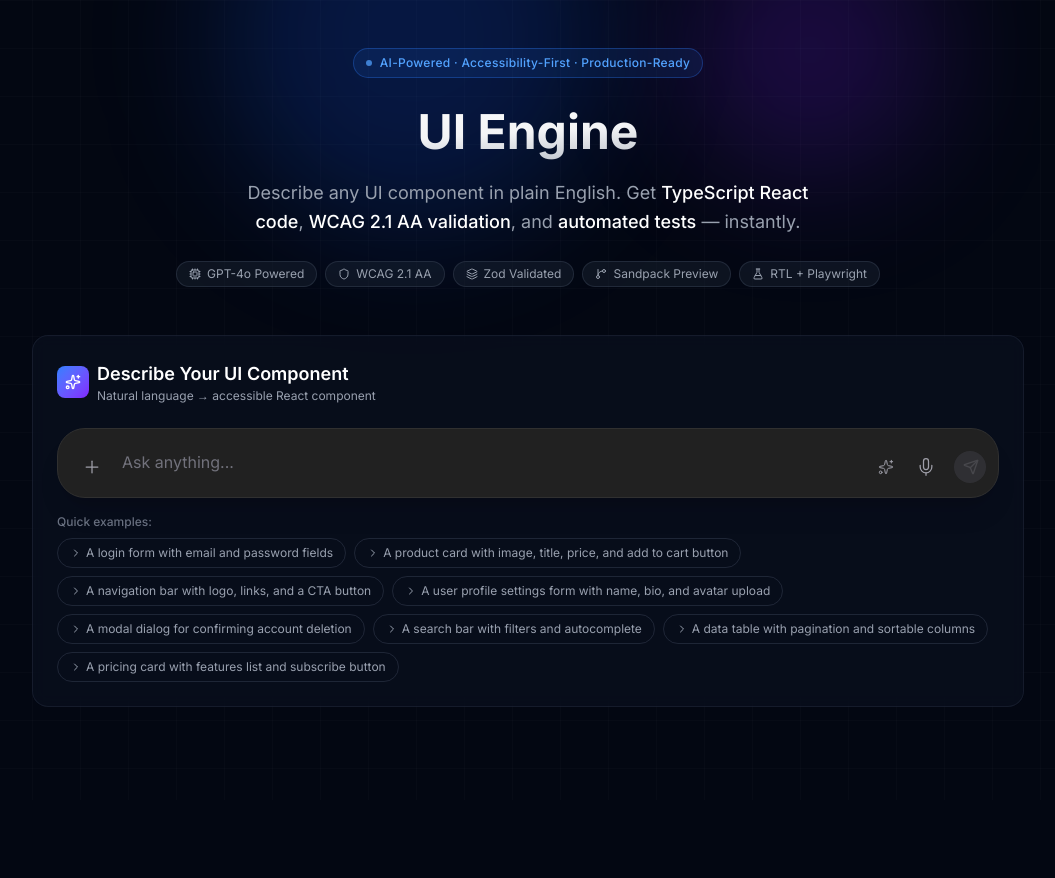
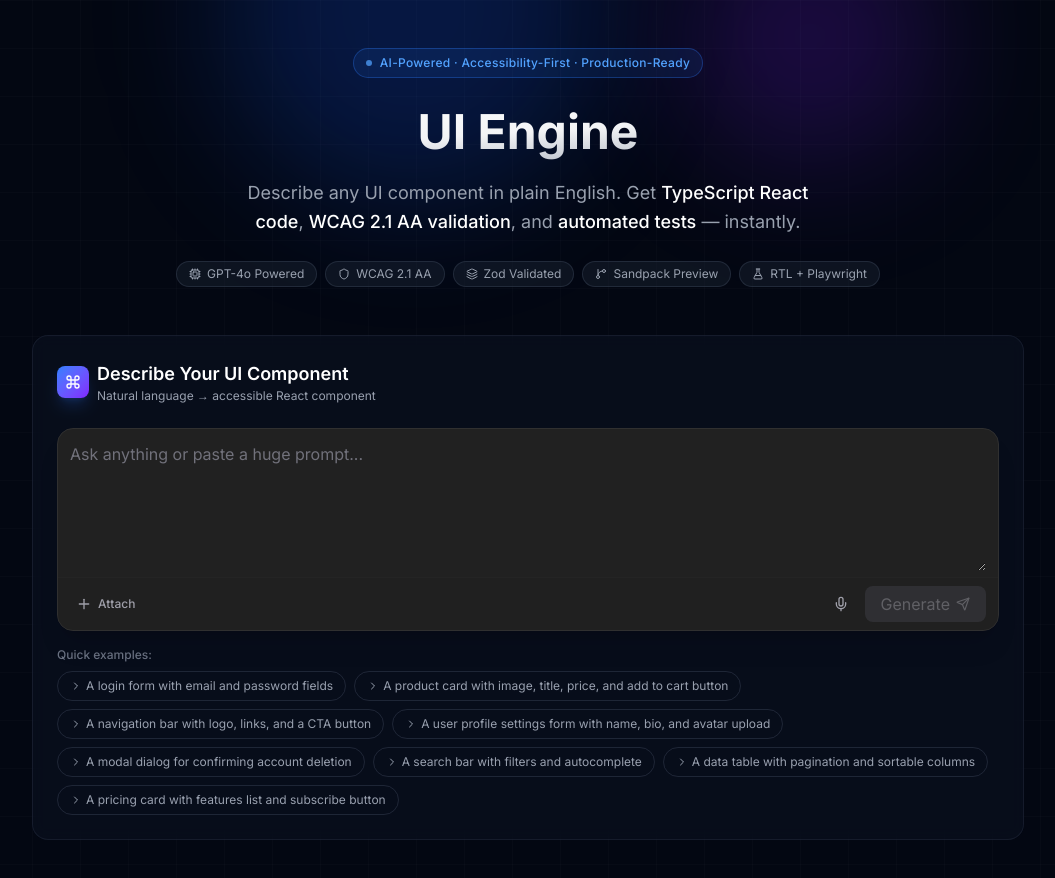
Before and after one commit to shekhargiri005-dotcom/AI-powered-accessibility-first-UI-engine, a Next.js app: page / in a window 1280 px wide. Shown: the top 878 px of the page, without its empty margins (112-1167 px from the left). Before the commit the page ends 800 px from the top, so only its background shows below. Built offline with nearby package versions, Linux system fonts and the light colour scheme.

Commit message:
style: completely redesign prompt input to be a vertically expanding rich text box with action footer rather than a restrictive horizontal pill

```diff
--- a/components/PromptInput.tsx
+++ b/components/PromptInput.tsx
@@ -1,7 +1,7 @@
 'use client';
 
 import React, { useState, useRef, useEffect } from 'react';
-import { Sparkles, Send, Loader2, ChevronRight, Mic, X, Plus } from 'lucide-react';
+import { Send, Loader2, ChevronRight, Mic, X, Plus, Command } from 'lucide-react';
 
 const EXAMPLE_PROMPTS = [
   'A login form with email and password fields',
@@ -139,8 +139,8 @@ export default function PromptInput({ onSubmit, isLoading }: PromptInputProps) {
     <section aria-labelledby="prompt-heading">
       <div className="mb-6">
         <div className="flex items-center gap-2 mb-2">
-          <div className="w-8 h-8 rounded-lg bg-gradient-to-br from-blue-500 to-violet-600 flex items-center justify-center">
-            <Sparkles className="w-4 h-4 text-white" />
+          <div className="w-8 h-8 rounded-lg bg-gradient-to-br from-blue-500 to-violet-600 flex items-center justify-center shadow-lg shadow-blue-500/20">
+            <Command className="w-4 h-4 text-white" />
           </div>
           <div>
             <h2 id="prompt-heading" className="text-lg font-semibold text-white">
@@ -151,14 +151,12 @@ export default function PromptInput({ onSubmit, isLoading }: PromptInputProps) {
             </p>
           </div>
         </div>
-      </div>
-
-      <form onSubmit={handleSubmit} aria-label="UI component generation form" className="relative group">
+      </div>      <form onSubmit={handleSubmit} aria-label="UI component generation form" className="relative group">
         <div className={`
-          relative flex flex-col w-full min-h-[56px] transition-all duration-300
+          relative flex flex-col w-full transition-all duration-300
           bg-[#212121] backdrop-blur-md border border-[#303030]
           ${isFocused ? 'ring-1 ring-white/10 shadow-2xl' : 'hover:border-[#404040] shadow-xl'}
-          rounded-[28px] overflow-hidden
+          rounded-2xl overflow-hidden
         `}>
 
           {/* Active Recording State */}
@@ -177,9 +175,33 @@ export default function PromptInput({ onSubmit, isLoading }: PromptInputProps) {
             </div>
           )}
 
-          <div className="flex items-end px-2 py-2 w-full">
+          {/* Expanding Text Area */}
+          <div className="relative p-3 pb-0">
+             <textarea
+              id="component-prompt"
+              name="component-prompt"
+              rows={prompt.split('\n').length > 5 ? Math.min(prompt.split('\n').length, 15) : 5}
+              className="
+                w-full resize-y bg-transparent text-zinc-100
+                placeholder-zinc-500 text-sm sm:text-base leading-relaxed
+                outline-none focus:outline-none min-h-[120px] max-h-[600px] overflow-y-auto
+              "
+              placeholder="Ask anything or paste a huge prompt..."
+              value={prompt}
+              onChange={(e) => setPrompt(e.target.value)}
+              onFocus={() => setIsFocused(true)}
+              onBlur={() => setIsFocused(false)}
+              disabled={isLoading}
+              maxLength={maxChars + 100}
+              aria-label="Component description"
+              aria-required="true"
+            />
+          </div>
+
+          {/* Bottom Action Bar */}
+          <div className="flex items-center justify-between px-3 py-2 bg-[#212121]/50 border-t border-[#303030]/30">
             {/* Left Actions */}
-            <div className="flex items-center pr-2 pl-2 pb-1 gap-2">
+            <div className="flex items-center gap-2">
                <input
                 type="file"
                 ref={fileInputRef}
@@ -191,49 +213,26 @@ export default function PromptInput({ onSubmit, isLoading }: PromptInputProps) {
                 type="button"
                 onClick={() => fileInputRef.current?.click()}
                 disabled={isProcessingImage}
-                className="p-2 text-zinc-400 hover:text-white hover:bg-white/10 rounded-full transition-colors focus:outline-none disabled:opacity-50"
+                className="p-1.5 text-zinc-400 hover:text-white hover:bg-white/10 rounded-md transition-colors focus:outline-none disabled:opacity-50 flex items-center gap-1.5 text-xs font-medium"
               >
-                {isProcessingImage ? <Loader2 className="w-5 h-5 stroke-[1.5] animate-spin text-blue-400" /> : <Plus className="w-5 h-5 stroke-[1.5]" />}
+                {isProcessingImage ? <Loader2 className="w-4 h-4 stroke-[2] animate-spin text-blue-400" /> : <Plus className="w-4 h-4 stroke-[2]" />}
+                <span className="hidden sm:inline">Attach</span>
               </button>
             </div>
 
-            {/* Expanding Text Area */}
-            <div className="flex-1 relative pb-1">
-               <textarea
-                id="component-prompt"
-                name="component-prompt"
-                rows={prompt.split('\\n').length > 3 ? 3 : prompt.split('\\n').length}
-                className="
-                  w-full resize-none bg-transparent pt-3 pb-1 px-1 text-zinc-100
-                  placeholder-zinc-500 text-sm sm:text-base leading-relaxed
-                  outline-none focus:outline-none min-h-[40px] max-h-[200px] overflow-y-auto
-                "
-                placeholder="Ask anything..."
-                value={prompt}
-                onChange={(e) => setPrompt(e.target.value)}
-                onFocus={() => setIsFocused(true)}
-                onBlur={() => setIsFocused(false)}
-                disabled={isLoading}
-                maxLength={maxChars + 100}
-                aria-label="Component description"
-                aria-required="true"
-              />
-            </div>
-
             {/* Right Actions & Submit */}
-            <div className="flex items-center pl-2 gap-1.5 pb-1 pr-1">
+            <div className="flex items-center gap-2">
+              <span className={`text-xs mr-2 transition-opacity duration-300 ${charCount > maxChars ? 'text-red-400 opacity-100' : 'text-zinc-500 opacity-0 group-hover:opacity-100'}`}>
+                {charCount}/{maxChars}
+              </span>
 
               {/* Optional glowing dot (if active/processing) */}
               {isLoading && (
                 <div className="w-2 h-2 rounded-full bg-emerald-500 mr-2 animate-pulse shadow-[0_0_8px_rgba(16,185,129,0.6)]"></div>
               )}
 
-              <button type="button" className="p-2 text-zinc-400 hover:text-white hover:bg-white/10 rounded-full transition-colors focus:outline-none hidden sm:block">
-                <Sparkles className="w-4 h-4 stroke-[1.5]" />
-              </button>
-
-              <button type="button" onClick={toggleRecording} className={`p-2 rounded-full transition-colors focus:outline-none hidden sm:block ${isRecording ? 'bg-red-500/20 text-red-500' : 'text-zinc-400 hover:text-white hover:bg-white/10'}`}>
-                <Mic className="w-5 h-5 stroke-[1.5]" />
+              <button type="button" onClick={toggleRecording} className={`p-2 rounded-lg transition-colors focus:outline-none ${isRecording ? 'bg-red-500/20 text-red-500' : 'text-zinc-400 hover:text-white hover:bg-white/10'}`}>
+                <Mic className="w-4 h-4 stroke-[2]" />
               </button>
 
               <button
@@ -241,27 +240,23 @@ export default function PromptInput({ onSubmit, isLoading }: PromptInputProps) {
                 disabled={!prompt.trim() || isLoading || isOverLimit || isProcessingImage}
                 aria-label={isLoading ? 'Generating component, please wait' : 'Generate component'}
                 className={`
-                  flex items-center justify-center w-8 h-8 rounded-full ml-1
+                  flex items-center justify-center px-4 py-1.5 rounded-lg
                   transition-all duration-200 focus:outline-none focus:ring-2 focus:ring-offset-2 focus:ring-offset-[#212121] focus:ring-white
                   ${isLoading || !prompt.trim()
                     ? 'bg-zinc-700 text-zinc-400 cursor-not-allowed opacity-50'
-                    : 'bg-white text-black hover:scale-105 active:scale-95 shadow-md'
+                    : 'bg-white text-black hover:bg-gray-200 shadow-md font-medium text-sm'
                   }
                 `}
               >
                 {isLoading ? (
-                  <Loader2 className="w-4 h-4 animate-spin text-white" aria-hidden="true" />
+                  <Loader2 className="w-4 h-4 animate-spin" aria-hidden="true" />
                 ) : (
-                  <Send className={`w-4 h-4 block ml-[2px] ${!prompt.trim() ? 'opacity-50' : 'opacity-100'}`} aria-hidden="true" />
+                  <>
+                    <span className="mr-1.5">Generate</span>
+                    <Send className={`w-3.5 h-3.5 block`} aria-hidden="true" />
+                  </>
                 )}
               </button>
-            </div>
-          </div>
-
-          {/* Character limit warning underneath */}
-          <div className={`overflow-hidden transition-all duration-300 ${isOverLimit ? 'h-6 opacity-100' : 'h-0 opacity-0'}`}>
-            <div className="text-xs text-red-400 text-right px-6 pb-2">
-              {charCount}/{maxChars}
             </div>
           </div>
         </div>
```
